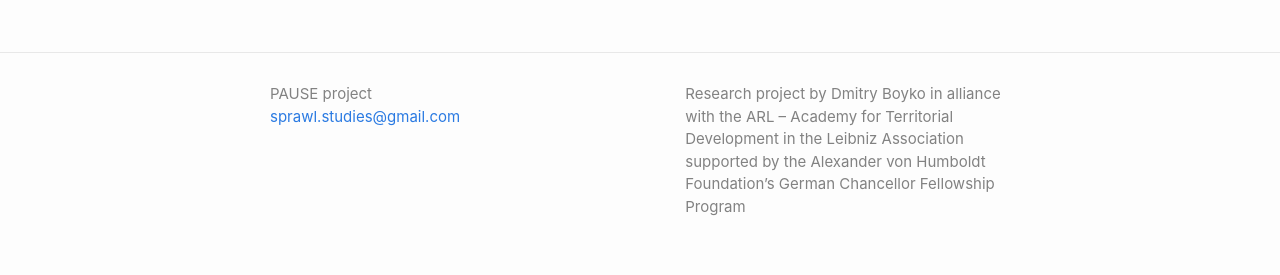
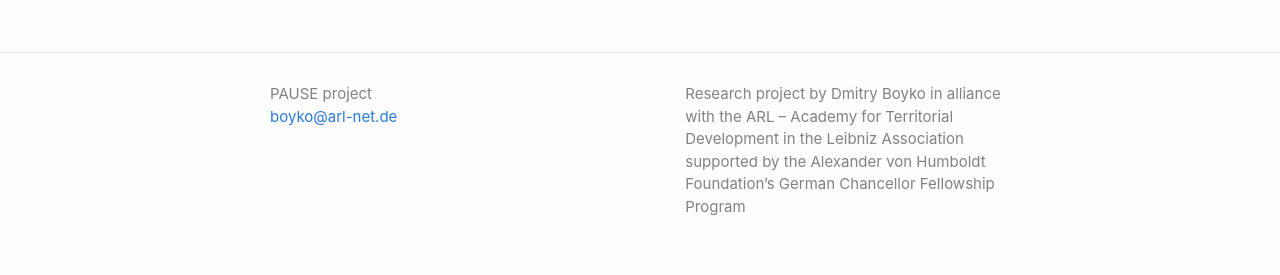
Before and after one commit to boikod/pause, a Jekyll site: the page built from index.md, in a window 1280 px wide. Shown: the part 1371-1646 px from the top of the page. Built offline with Jekyll 4.4.1, drawn with Linux system fonts in a browser that asks for light colours.

Commit message:
Update _config.yml

```diff
--- a/_config.yml
+++ b/_config.yml
@@ -14,7 +14,7 @@
 # You can create any custom variable you would like, and they will be accessible
 # in the templates via {{ site.myvariable }}.
 title: PAUSE project
-email: sprawl.studies@gmail.com
+email: boyko@arl-net.de
 description: >- # this means to ignore newlines until "baseurl:"
   Research project by Dmitry Boyko in alliance with the ARL – Academy for Territorial Development in the Leibniz Association supported by the Alexander von Humboldt Foundation’s German Chancellor Fellowship Program
 baseurl: "/" # the subpath of your site, e.g. /blog
```
